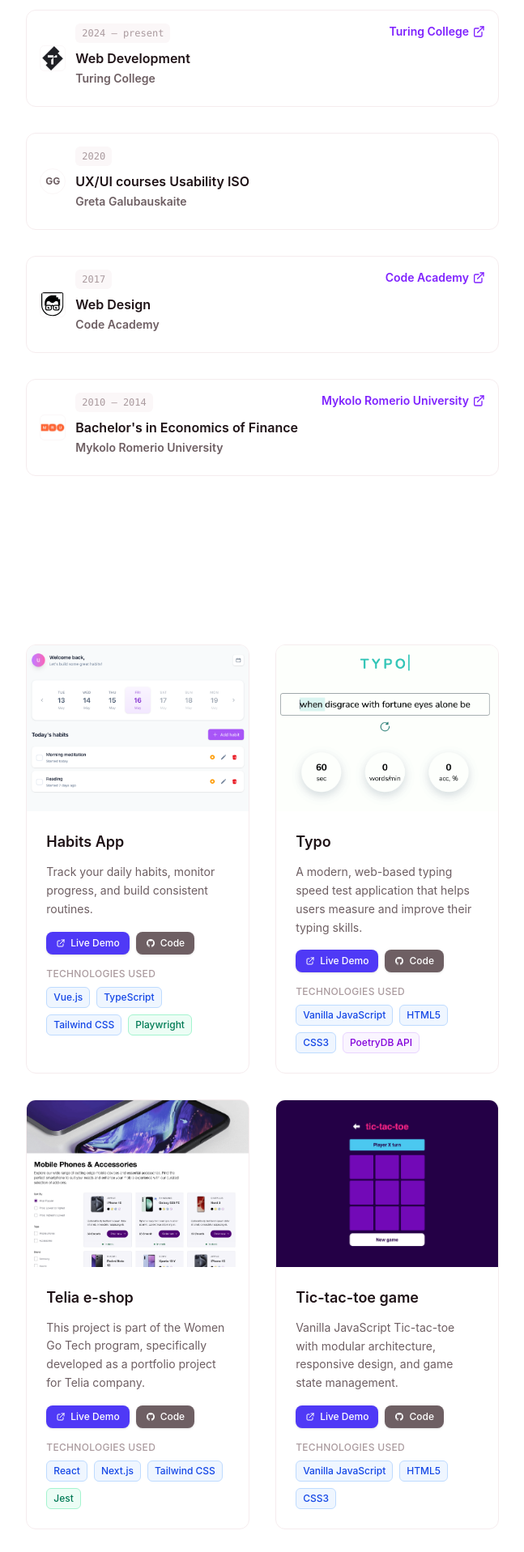
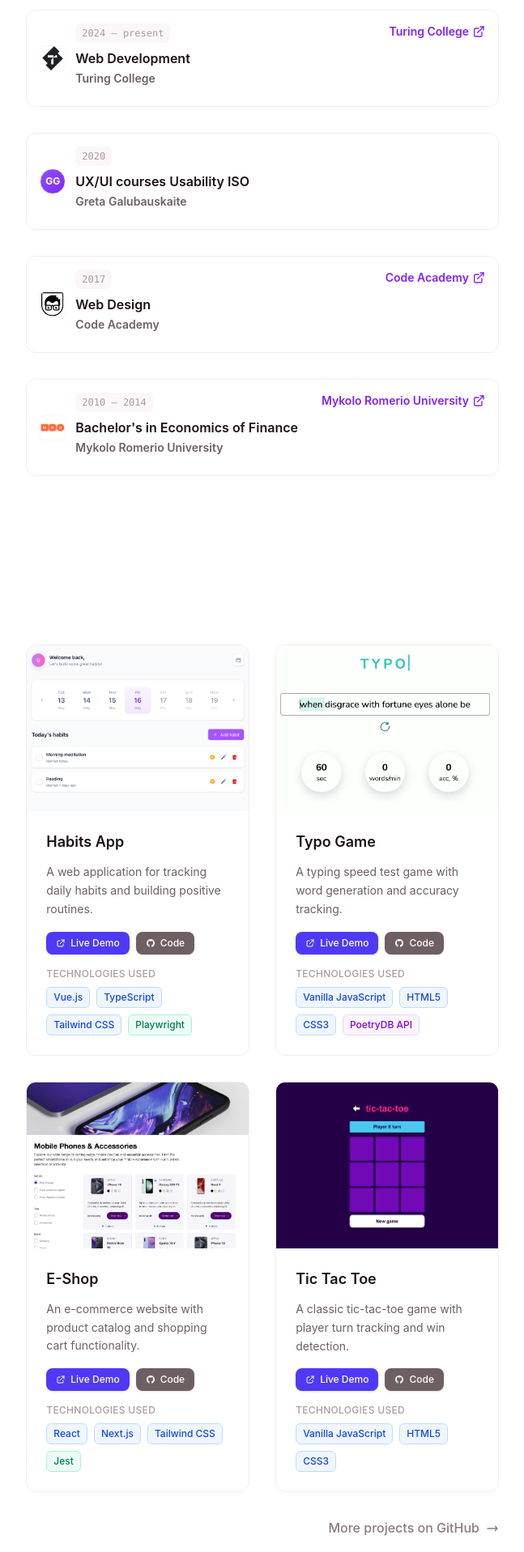
Before and after one commit to EveSatke/developer-portfolio, a Vue app: page / in a window 1280 px wide. Shown: the part 2247-4164 px from the top of the page at 81% size, without its empty margins (600-1247 px from the left). Built offline with nearby package versions, Linux system fonts and the light colour scheme.

Commit message:
Update project and education sections with relative image paths

```diff
--- a/src/components/sections/EducationSection.vue
+++ b/src/components/sections/EducationSection.vue
@@ -15,7 +15,7 @@
     title: 'Web Development',
     institution: 'Turing College',
     institutionUrl: 'https://www.turingcollege.com/',
-    logoUrl: '/Turing_College_logo.jpeg',
+    logoUrl: './Turing_College_logo.jpeg',
   },
   {
     date: '2020',
@@ -27,14 +27,14 @@
     title: 'Web Design',
     institution: 'Code Academy',
     institutionUrl: 'https://codeacademy.lt/',
-    logoUrl: '/codeacademy-black.svg',
+    logoUrl: './codeacademy-black.svg',
   },
   {
     date: '2010 — 2014',
     title: `Bachelor's in Economics of Finance`,
     institution: 'Mykolo Romerio University',
     institutionUrl: 'https://www.mruni.eu/en/',
-    logoUrl: '/mru_logo.png',
+    logoUrl: './mru_logo.png',
   },
 ]
 </script>
--- a/src/components/sections/ProjectSection.vue
+++ b/src/components/sections/ProjectSection.vue
@@ -19,8 +19,8 @@
 const projects: Project[] = [
   {
     title: 'Habits App',
-    description: 'Track your daily habits, monitor progress, and build consistent routines.',
-    imageUrl: '/projects/habits_app.png',
+    description: 'A web application for tracking daily habits and building positive routines.',
+    imageUrl: './projects/habits_app.png',
     projectUrl: 'https://evesatke.github.io/habits-app/',
     githubUrl: 'https://github.com/evesatke/habits-app',
     skills: [
@@ -31,12 +31,11 @@
     ],
   },
   {
-    title: 'Typo',
-    description:
-      'A modern, web-based typing speed test application that helps users measure and improve their typing skills.',
-    imageUrl: '/projects/typo.png',
-    projectUrl: 'https://evesatke.github.io/typo/',
-    githubUrl: 'https://github.com/EveSatke/typo',
+    title: 'Typo Game',
+    description: 'A typing speed test game with word generation and accuracy tracking.',
+    imageUrl: './projects/typo.png',
+    projectUrl: 'https://evesatke.github.io/typo-game/',
+    githubUrl: 'https://github.com/evesatke/typo-game',
     skills: [
       { name: 'Vanilla JavaScript', category: 'frontend' },
       { name: 'HTML5', category: 'frontend' },
@@ -45,12 +44,11 @@
     ],
   },
   {
-    title: 'Telia e-shop',
-    description:
-      'This project is part of the Women Go Tech program, specifically developed as a portfolio project for Telia company.',
-    imageUrl: '/projects/e-shop.png',
-    projectUrl: 'https://evesatke.github.io/telia_e-shop/',
-    githubUrl: 'https://github.com/EveSatke/telia_e-shop',
+    title: 'E-Shop',
+    description: 'An e-commerce website with product catalog and shopping cart functionality.',
+    imageUrl: './projects/e-shop.png',
+    projectUrl: 'https://evesatke.github.io/e-shop/',
+    githubUrl: 'https://github.com/evesatke/e-shop',
     skills: [
       { name: 'React', category: 'frontend' },
       { name: 'Next.js', category: 'frontend' },
@@ -59,12 +57,11 @@
     ],
   },
   {
-    title: 'Tic-tac-toe game',
-    description:
-      'Vanilla JavaScript Tic-tac-toe with modular architecture, responsive design, and game state management.',
-    imageUrl: '/projects/tic-tac-toe.png',
+    title: 'Tic Tac Toe',
+    description: 'A classic tic-tac-toe game with player turn tracking and win detection.',
+    imageUrl: './projects/tic-tac-toe.png',
     projectUrl: 'https://evesatke.github.io/tic-tac-toe/',
-    githubUrl: 'https://github.com/EveSatke/tic-tac-toe',
+    githubUrl: 'https://github.com/evesatke/tic-tac-toe',
     skills: [
       { name: 'Vanilla JavaScript', category: 'frontend' },
       { name: 'HTML5', category: 'frontend' },
--- a/src/components/ui/EducationCard.vue
+++ b/src/components/ui/EducationCard.vue
@@ -38,11 +38,11 @@
     class="relative bg-white border border-slate-200 rounded-xl p-4 transition-all duration-200 hover:bg-violet-50 hover:border-violet-400 hover:scale-[1.01] hover:shadow-lg"
   >
     <div class="flex items-center gap-3">
-      <!-- Avatar/Logo on the left -->
       <div
         class="w-8 h-8 flex items-center justify-center border border-slate-100 flex-shrink-0 overflow-hidden"
-        :class="!hasLogo ? 'rounded-full' : 'rounded-md'"
-        :style="!hasLogo ? { background: 'var(--color-avatar-purple)' } : {}"
+        :class="[
+          !hasLogo ? 'rounded-full bg-gradient-to-br from-violet-500 to-violet-600' : 'rounded-md',
+        ]"
       >
         <template v-if="hasLogo">
           <img
@@ -52,13 +52,12 @@
           />
         </template>
         <template v-else>
-          <span class="text-xs font-bold text-slate-700 select-none">
+          <span class="text-xs font-bold text-white select-none">
             {{ getInitials(props.institution) }}
           </span>
         </template>
       </div>
 
-      <!-- Card content on the right -->
       <div class="flex-1 min-w-0">
         <div class="flex flex-col sm:flex-row sm:justify-between sm:items-start gap-2 mb-2">
           <span class="text-xs text-slate-500 font-mono bg-slate-100 px-2 py-1 rounded-md w-fit">{{
@@ -72,7 +71,6 @@
               class="text-violet-600 hover:text-violet-800 font-semibold text-sm flex items-center group"
             >
               {{ props.institution }}
-              <!-- External link icon -->
               <svg
                 xmlns="http://www.w3.org/2000/svg"
                 class="inline-block h-4 w-4 ml-1 align-text-bottom"
@@ -112,7 +110,6 @@
           {{ props.institution }}
         </div>
 
-        <!-- Skills Section -->
         <div v-if="props.skills && props.skills.length" class="mt-2">
           <div class="text-xs font-medium text-slate-500 mb-2 uppercase tracking-wide">
             Skills & Focus Areas
```
